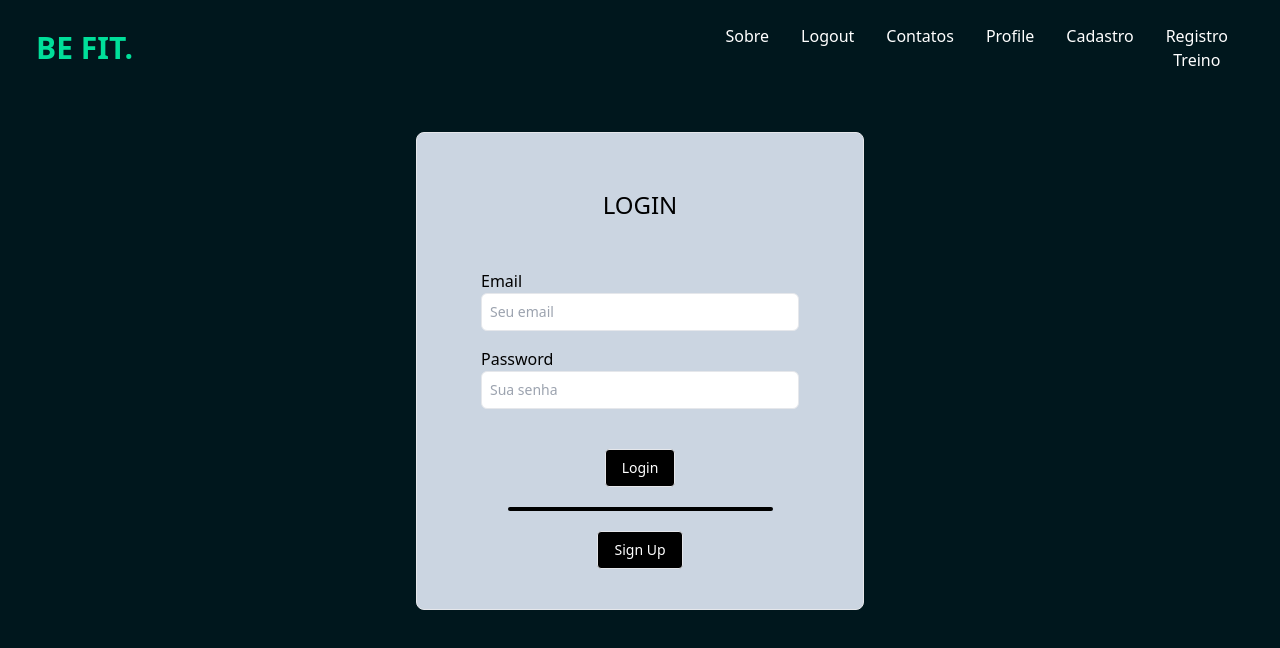
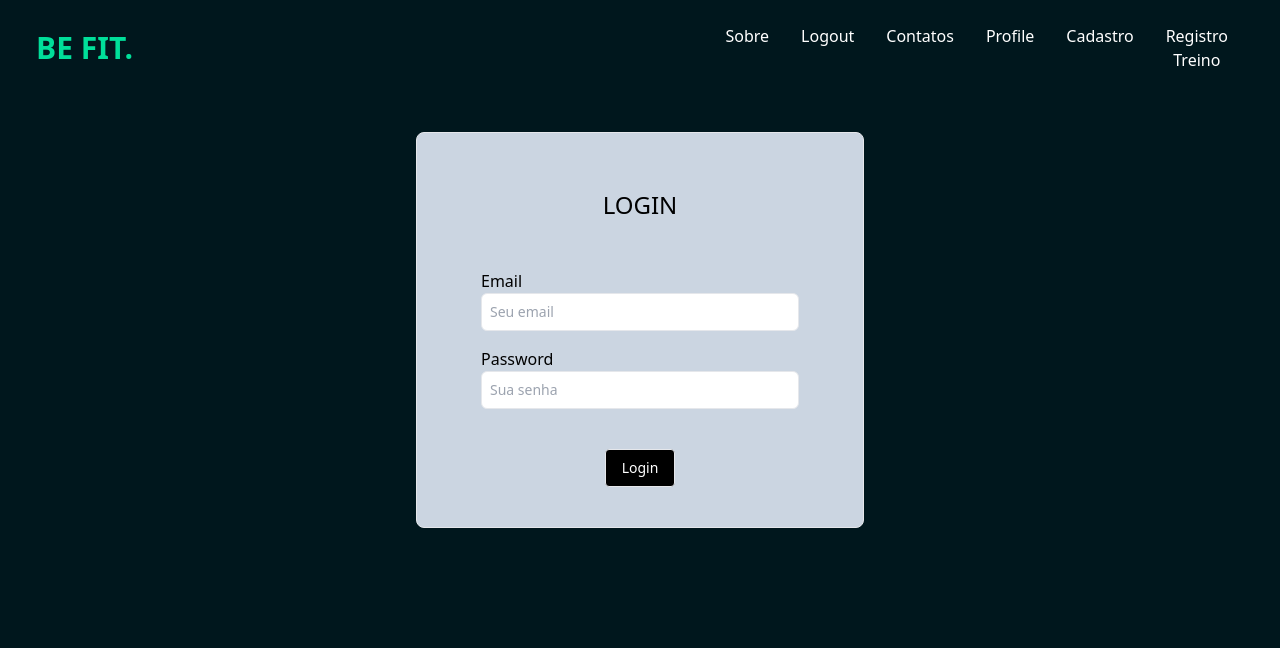
Before and after one commit to alexandre-roque/Academia, a React (Vite) app: page /login in a window 1280 px wide. Shown: the top 648 px of the page. Built offline with nearby package versions, Linux system fonts and the light colour scheme.

Commit message:
fix: login error

```diff
--- a/src/pages/Login/index.tsx
+++ b/src/pages/Login/index.tsx
@@ -22,8 +22,10 @@ export const Login = () => {
 
     const [modalOpen, setModalOpen] = useState(false);
 
-    const [loginFunction, { data: userSearchedData, error: userError }] =
-        useLazyQuery(GET_USER_QUERY, {
+    const [
+        loginFunction,
+        { called: called, data: userSearchedData, error: userError },
+    ] = useLazyQuery(GET_USER_QUERY, {
         variables: {
             userEmail: email,
             userPassword: password,
@@ -31,11 +33,15 @@ export const Login = () => {
     });
 
     useEffect(() => {
+        if (called) {
             if (userSearchedData && userSearchedData.usuario) {
                 auth.authenticate(userSearchedData.usuario);
                 navigate("/");
+            } else {
+                toggleModal();
             }
-    }, [userSearchedData, userError]);
+        }
+    }, [called]);
 
     const toggleModal = () => {
         setModalOpen((prevState) => !prevState);
@@ -91,15 +97,6 @@ export const Login = () => {
                         >
                             Login
                         </button>
-
-                        <div className="rounded-lg mx-auto w-5/6 bg-black h-1 my-5"></div>
-
-                        <button
-                            className={`bg-black py-2 px-4 text-sm text-white rounded border border-green focus:outline-none focus:border-green-dark`}
-                            onClick={() => navigate("/register")}
-                        >
-                            Sign Up
-                        </button>
                     </div>
                 </form>
             </div>
```
Lines whose indentation alone changed are shown as unchanged.
